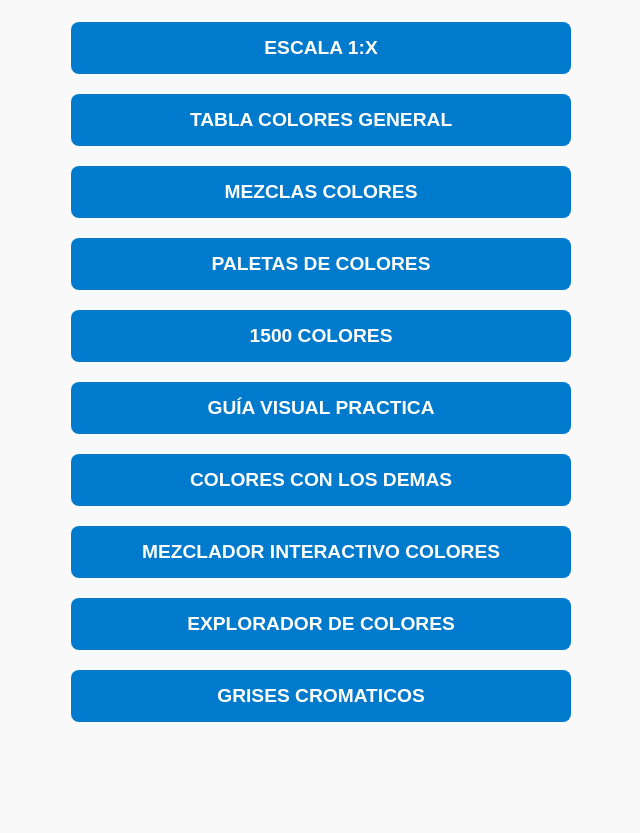
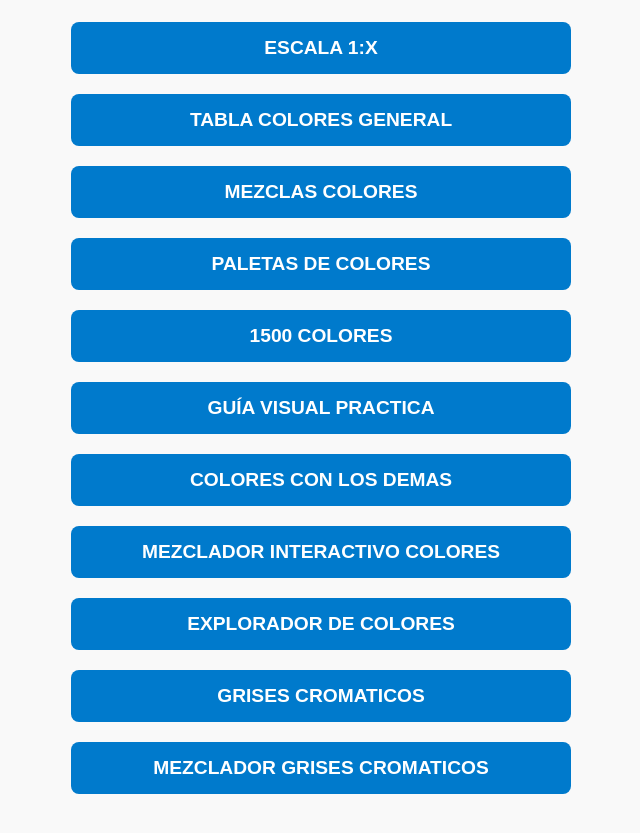
Before and after one commit to chusdomo/Exploradores-de-Colores, a plain HTML site: page index.html in a window 1280 px wide. Shown: the part 109-942 px from the top of the page, without its empty margins (319-959 px from the left). Before the commit the page ends 871 px from the top, so only its background shows below. Drawn offline with Linux system fonts and the light colour scheme.

Commit message:
Update index.html

```diff
--- a/index.html
+++ b/index.html
@@ -58,6 +58,7 @@
     <button onclick="window.location.href='https://chusdomo.github.io/Mezclador-Interactivo-de-Colores/'">MEZCLADOR INTERACTIVO COLORES</button>
     <button onclick="window.location.href='https://chusdomo.github.io/Explorador-de-Colores/'">EXPLORADOR DE COLORES</button>
     <button onclick="window.location.href='https://chusdomo.github.io/Grises-Cromaticos/'">GRISES CROMATICOS</button>
+    <button onclick="window.location.href='https://chusdomo.github.io/Mezclador-Grises-Cromaticos/'">MEZCLADOR GRISES CROMATICOS</button>
   </div>
 </body>
 </html>
```
